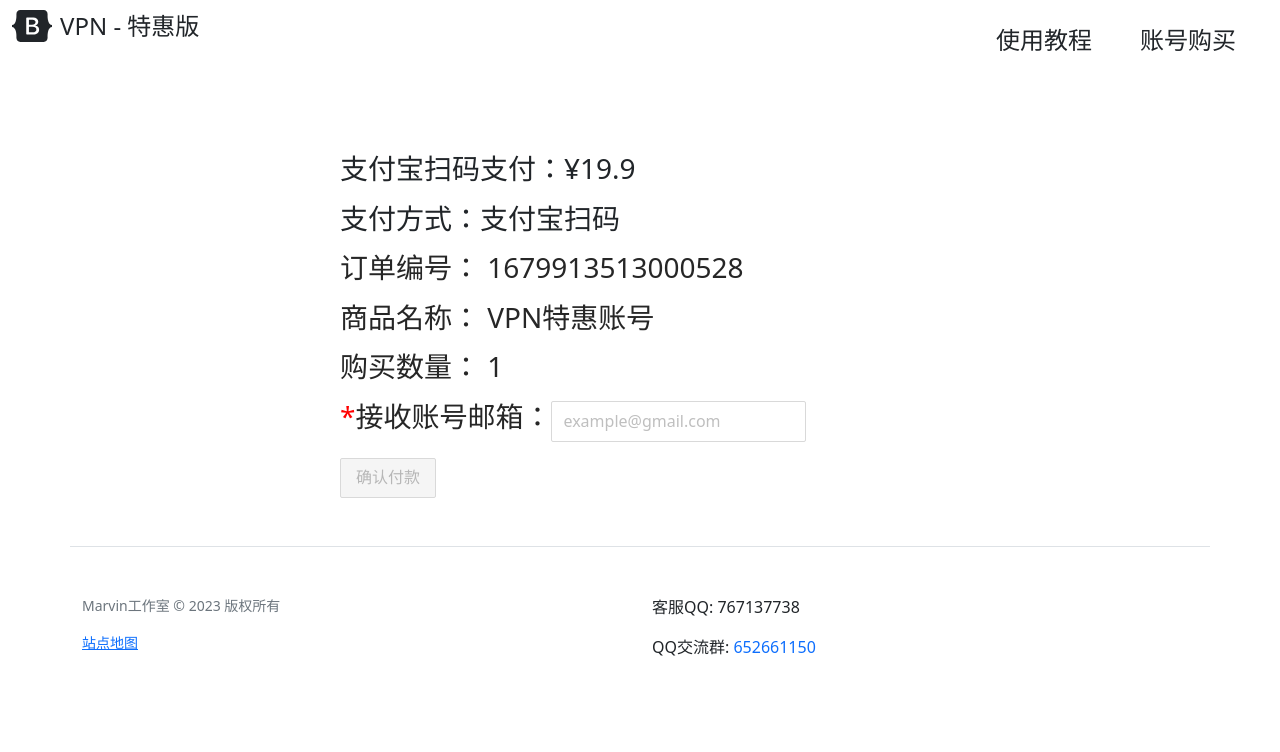
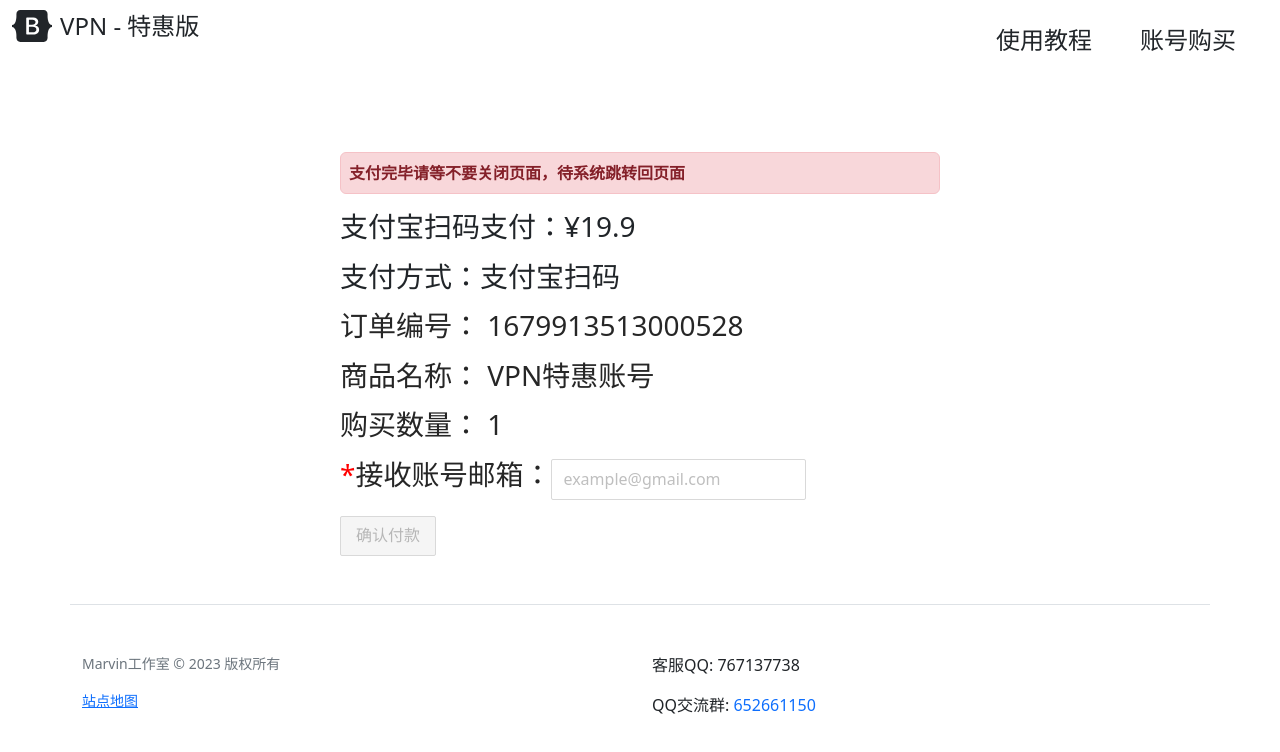
Before and after one commit to fwh666/fwh-pay-web, a React (Create React App) app: page /#/paymentPage in a window 1280 px wide. Shown: the top 752 px of the page. Built offline with nearby package versions, Linux system fonts and the light colour scheme.

Commit message:
fix:提示

```diff
--- a/src/pages/pay/PaymentPage.js
+++ b/src/pages/pay/PaymentPage.js
@@ -62,6 +62,9 @@ function PaymentPage() {
                 <Header/>
             </header>
             <div className="Payment">
+                <div className="alert alert-danger fw-bold p-2 mt-2" role="alert">
+                    支付完毕请等不要关闭页面，待系统跳转回页面
+                </div>
                 <div className="PayTip">
                     <p>支付宝扫码支付：¥{amount}</p>
                 </div>
```
